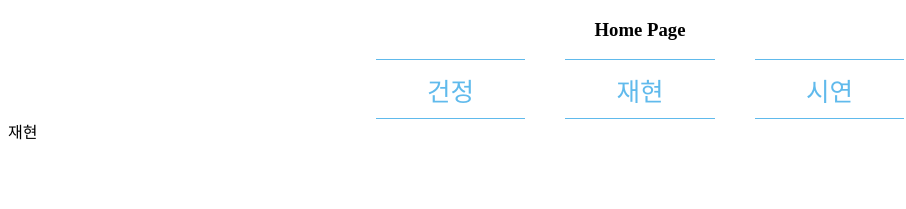
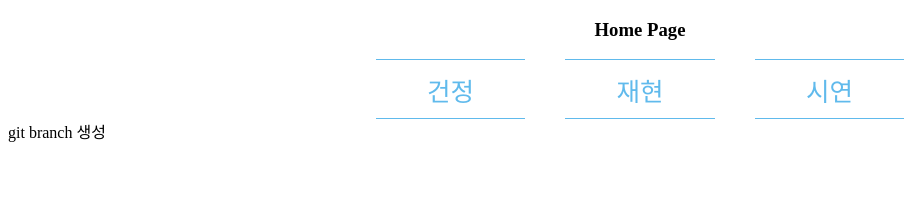
Before and after one commit to JuGeonjeong/newbie, a React (Create React App) app: page /k in a window 1280 px wide. Shown: the top 209 px of the page, without its empty margins (0-906 px from the left). Built offline with nearby package versions, Linux system fonts and the light colour scheme.

Commit message:
git branch 생성

```diff
--- a/src/K/K.js
+++ b/src/K/K.js
@@ -1,9 +1,5 @@
 function App2({ history }) {
-  return (
-    <>
-      재현
-    </>
-  );
+  return <div>git branch 생성</div>;
 }
 
 export default App2;
```
